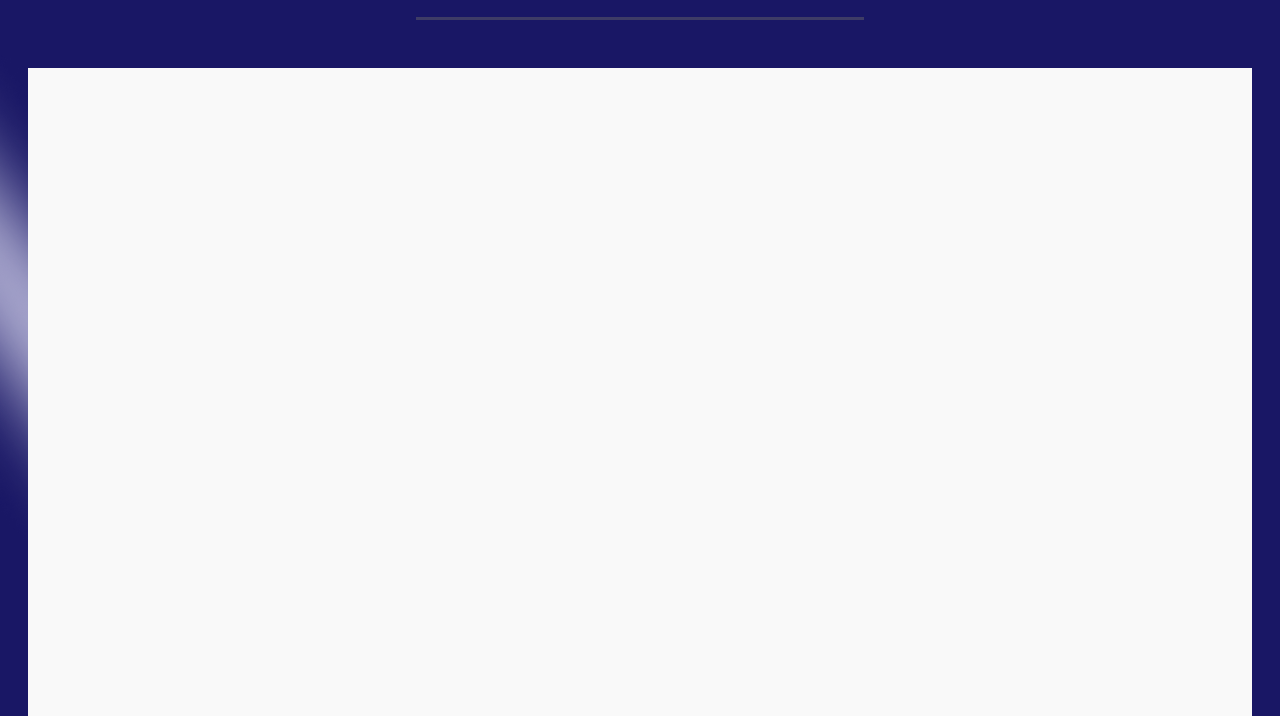
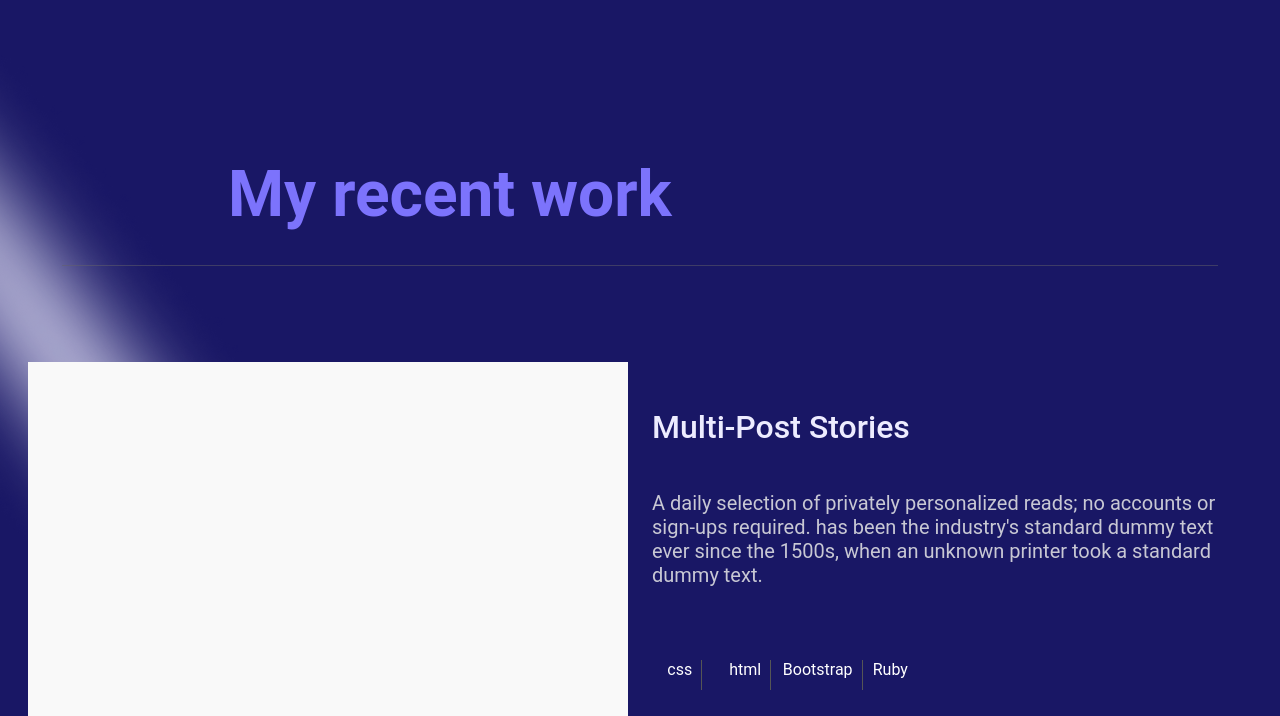
Before and after one commit to wandergithub/Portfolio, a website: page index.html in a window 1280 px wide. Shown: the part 1190-1906 px from the top of the page. Drawn offline with Linux system fonts and the light colour scheme.

Commit message:
Make recent work section responsive

```diff
--- a/index.html
+++ b/index.html
@@ -36,7 +36,6 @@
         <div class="text-container">
             <p>I can help you build a product , feature or website Look through some of my work and experience! If you like what you see and have a project you need coded,  don’t hestiate to contact me.</p>
         </div>
-
     </section>
     <img class="vector-img" src="sprites/Vector4.png" alt="End of section 1">
     <section id="section-2">
@@ -68,6 +67,9 @@
     </section>
     <img class="vector-img" src="sprites/Vector4.png" alt="End of section 2">
     <section id="section-3">
+        <div>
+            <h2>Work</h2><img src="sprites/Group55.png" alt="Down Arrow">
+        </div>
         <nav>
             <a href="#"><img src="sprites/Disabled.png" alt="Github icon"></a>
             <a href="#"><img src="sprites/Disabled-1.png" alt="Linkdin icon"></a>
@@ -75,14 +77,27 @@
             <a href="#"><img src="sprites/Disabled-2.png" alt="Twitter icon"></a>
             <a href="#"><img src="sprites/Disabled-3.png" alt="Medium icon"></a>
         </nav>
-        <div>
+        <div id="work-section">
             <img src="sprites/Group55.png" alt="Down Arrow"><h2>Work</h2>
         </div>
         <h2 class="title">MY RECENT WORK</h2>
+        <h2 class="title desktop-v">My recent work</h2>
     </section>
     <img class="vector-img" src="sprites/Vector4.png" alt="End of section 3">
     <section id="section-4">
         <article class="post">
+            <img src="sprites/img-placeholder.png" alt="">
+            <h2 class="title-2">Multi-Post Stories</h2>
+            <p class="text">A daily selection of privately personalized reads; no accounts or sign-ups required. has been the industry's standard dummy text ever since the 1500s, when an unknown printer took a standard dummy text.</p>
+            <ul>
+                <li>css</li>
+                <li>html</li>
+                <li>Bootstrap</li>
+                <li>Ruby</li>
+            </ul>
+            <button class="buton-effects text">See Proyect</button>
+        </article>
+        <article class="post mirror-post">
             <img src="sprites/img-placeholder.png" alt="">
             <h2 class="title-2">Multi-Post Stories</h2>
             <p class="text">A daily selection of privately personalized reads; no accounts or sign-ups required. has been the industry's standard dummy text ever since the 1500s, when an unknown printer took a standard dummy text.</p>
@@ -106,19 +121,7 @@
             </ul>
             <button class="buton-effects text">See Proyect</button>
         </article>
-        <article class="post">
-            <img src="sprites/img-placeholder.png" alt="">
-            <h2 class="title-2">Multi-Post Stories</h2>
-            <p class="text">A daily selection of privately personalized reads; no accounts or sign-ups required. has been the industry's standard dummy text ever since the 1500s, when an unknown printer took a standard dummy text.</p>
-            <ul>
-                <li>css</li>
-                <li>html</li>
-                <li>Bootstrap</li>
-                <li>Ruby</li>
-            </ul>
-            <button class="buton-effects text">See Proyect</button>
-        </article>
-        <article class="post">
+        <article class="post mirror-post">
             <img src="sprites/img-placeholder.png" alt="">
             <h2 class="title-2">Multi-Post Stories</h2>
             <p class="text">A daily selection of privately personalized reads; no accounts or sign-ups required. has been the industry's standard dummy text ever since the 1500s, when an unknown printer took a standard dummy text.</p>
--- a/style.css
+++ b/style.css
@@ -123,6 +123,7 @@ body {
   width: 18px;
   align-self: center;
   margin-right: 10px;
+  margin-left: 10px;
 }
 
 #section-3 h2 {
@@ -283,8 +284,12 @@ body {
   text-decoration: none;
 }
 
+.vector-img {
+  height: 1px;
+}
+
 @media screen and (max-width:768px){
-  .desktop-v {
+  #section-3  div:not(#work-section), .desktop-v {
     display: none;
   }
 }
@@ -362,4 +367,73 @@ body {
     margin-bottom: 20px;
   }
 
+  #section-3 {
+    display: grid;
+    grid-template-columns: 1fr 5fr 1fr;
+    grid-template-rows: 1fr 1fr;
+    justify-items: center;
+    align-items: center;
+    row-gap:200px;
+    margin: 85px 200px 33px 200px;
+  }
+
+  #section-3  h2 {
+    grid-column: 1 / 3;
+    justify-self: left;
+    font-size: 20px;
+    font-weight: 400;
+  }
+
+  #section-3  .title {
+    font-weight: 700;
+    font-size: 64px;
+  }
+
+  #section-3 > div {
+    margin-left: 50px;
+  }
+
+  #section-3  .title:not(.desktop-v) {
+    display: none;
+  }
+
+  #section-3 + .vector-img {
+    width: 1156px;
+    margin: 0% 142px 96px 142px;
+  }
+
+  .post {
+    display: grid;
+    grid-row-gap: 24px;
+    grid-column-gap: 24px;
+    grid-template-columns: 1fr 1fr;
+    grid-template-rows: 105px 140px 40px 48px;
+    padding-bottom: 88px;
+    padding-top: 0%;
+  }
+
+  .post img {
+    align-self: stretch;
+    grid-column: 1/2;
+    grid-row: 1/5;
+    justify-self: stretch;
+  }
+
+  .post h2 {
+    align-self: center;
+    margin-top: 24px;
+    margin-bottom: 0%;
+  }
+
+  .post > ul, .post > button, .post p{
+    margin: 0%;
+  }
+
+  .post > ul {
+    padding-right: 324px;
+  }
+
+  .mirror-post img {
+    grid-column: 2/3;
+  }
 }
```
